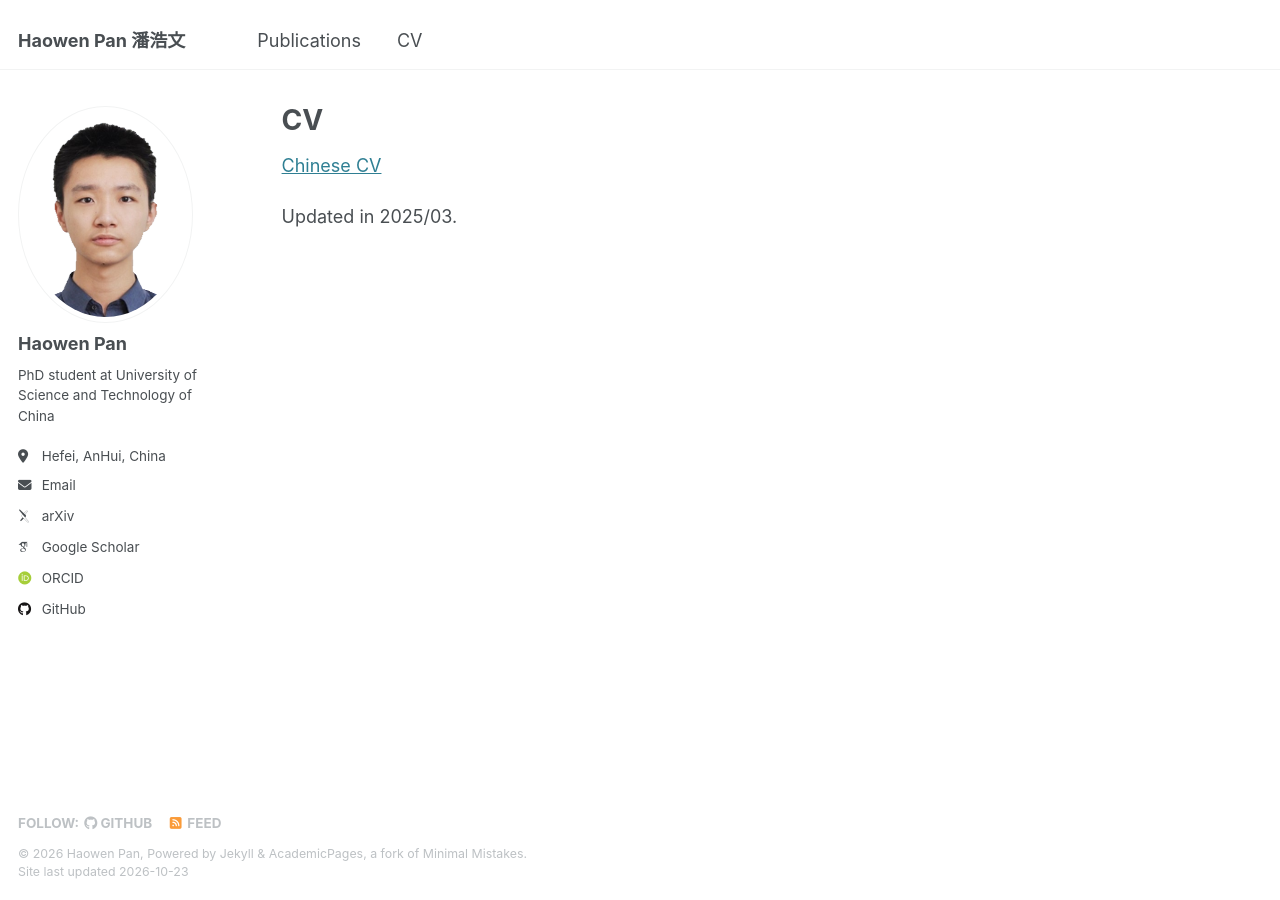
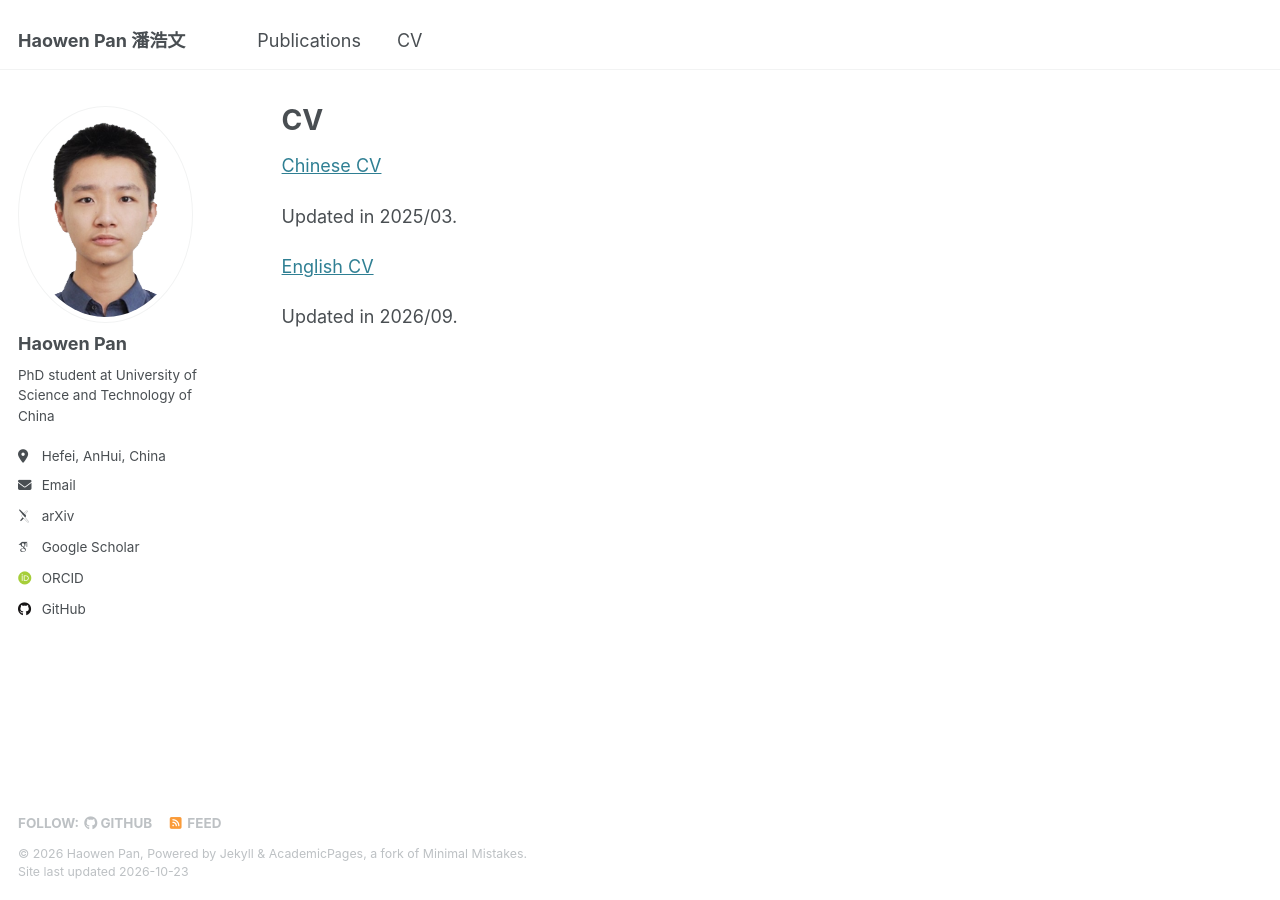
Before and after one commit to opanhw/opanhw.github.io, a Jekyll site: the page built from _pages/cv.md, in a window 1280 px wide. Built offline with Jekyll 4.4.1, drawn with Linux system fonts in a browser that asks for light colours; some web fonts are replaced.

Commit message:
Update cv.md

```diff
--- a/_pages/cv.md
+++ b/_pages/cv.md
@@ -8,3 +8,8 @@ author_profile: true
 [Chinese CV](https://opanhw.github.io/files/chinese_cv.pdf)
 
 Updated in 2025/03.
+
+
+[English CV](https://opanhw.github.io/files/english_cv.pdf)
+
+Updated in 2026/09.
```
